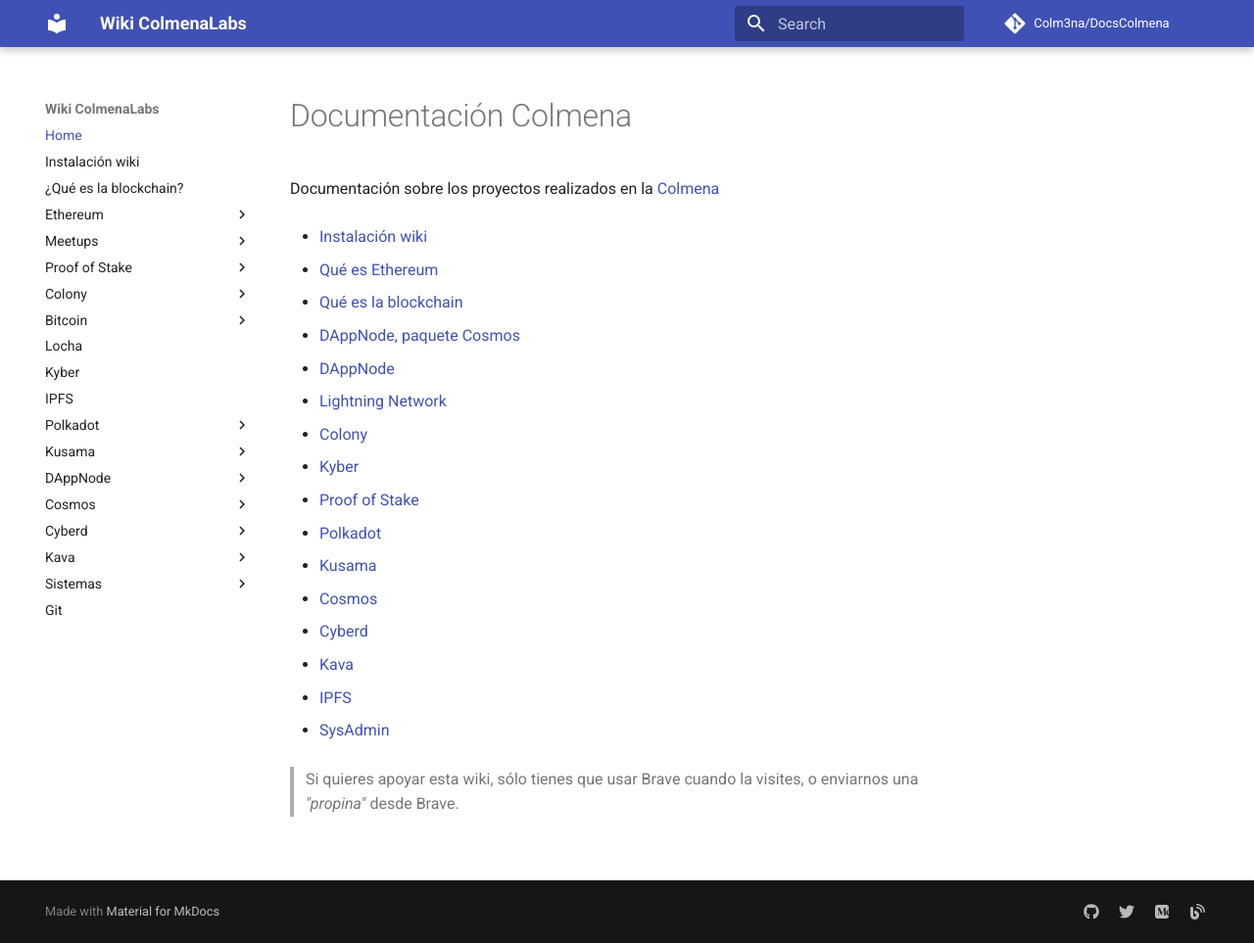
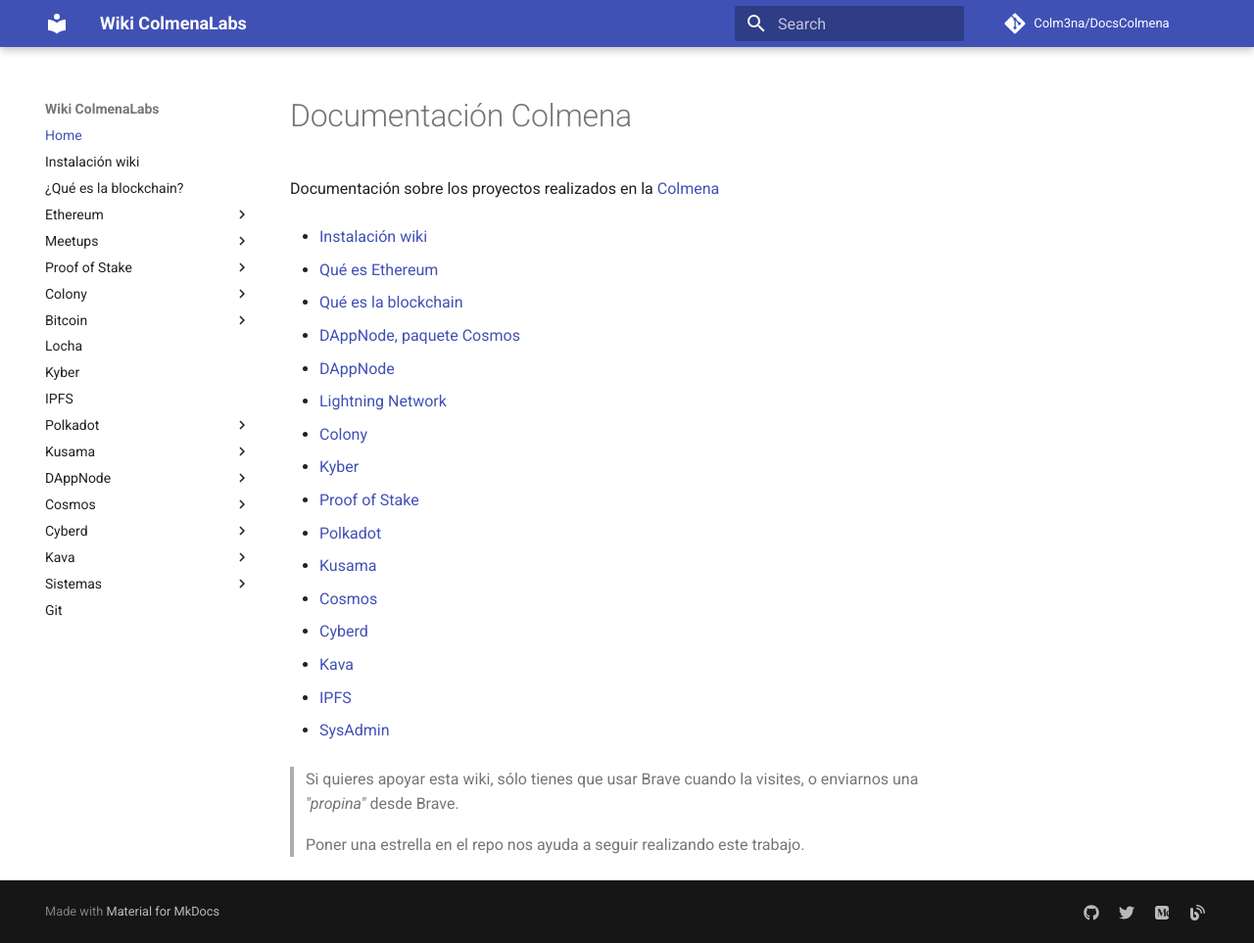
Before and after one commit to Colm3na/DocsColmena, an MkDocs documentation site: the page built from docs/index.md, in a window 1280 px wide and 963 px high. Shown: the whole window at 98% size. Built offline with MkDocs 1.6.1 and Material for MkDocs 9.7.7, drawn with Linux system fonts in a browser that asks for light colours; comment, search, counter and statistics services are not loaded.

Commit message:
add index

```diff
--- a/docs/index.md
+++ b/docs/index.md
@@ -35,3 +35,5 @@
 - [SysAdmin](sistemas.md)
 
 >Si quieres apoyar esta wiki, sólo tienes que usar Brave cuando la visites, o enviarnos una _"propina"_ desde Brave.
+
+>Poner una estrella en el repo nos ayuda a seguir realizando este trabajo.
```
